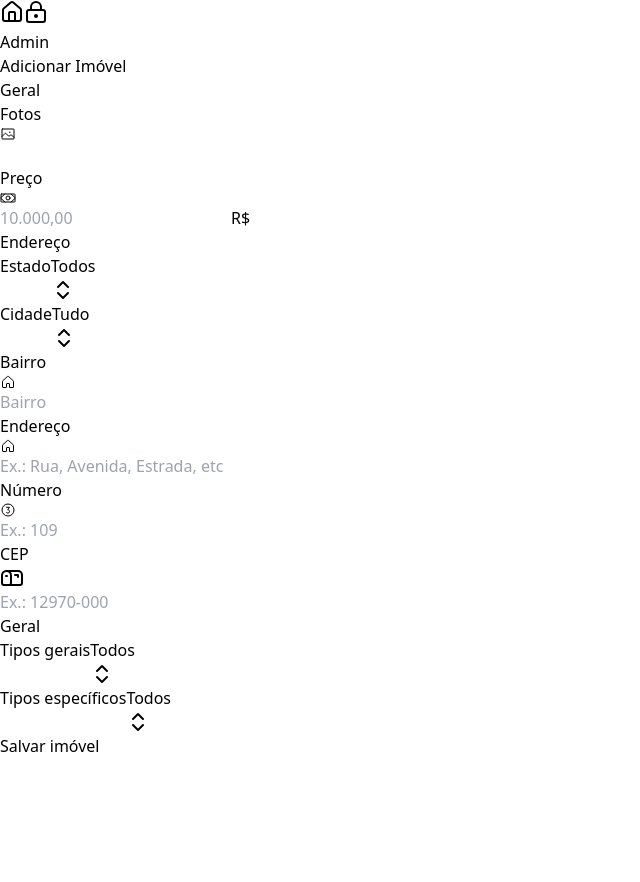
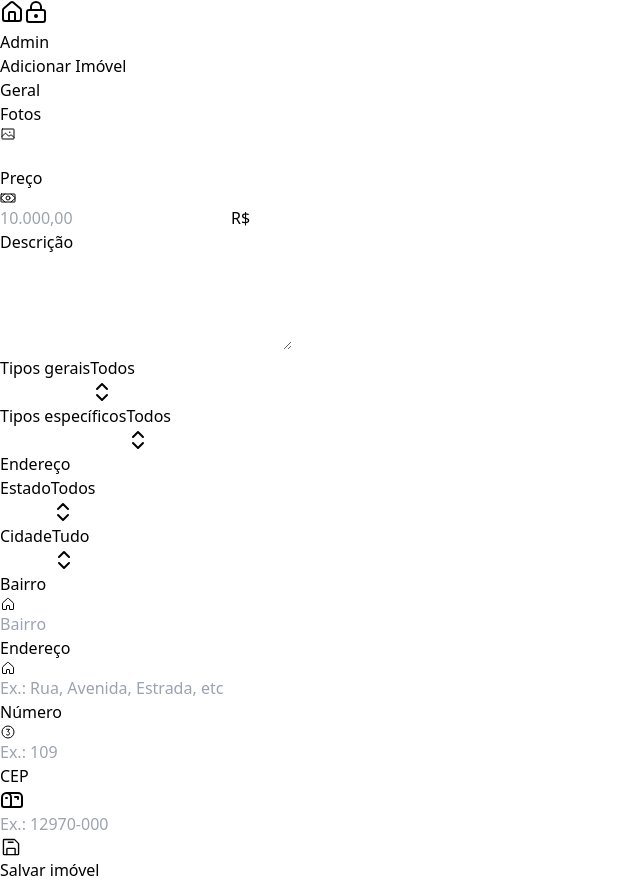
Before and after one commit to Daniel-Savio/imob, a React (Vite) app: page /admin in a window 1280 px wide. Shown: the whole page, without its empty margins (0-640 px from the left). Before the commit the page ends 800 px from the top, so only its background shows below. Built offline with nearby package versions, Linux system fonts and the light colour scheme.

Commit message:
Acrescentando a descrição e resolvendo problema de css

```diff
--- a/src/components/addForm.tsx
+++ b/src/components/addForm.tsx
@@ -9,7 +9,13 @@ import types from "@/assets/types";
 import { StatesCombobox } from "./specific/statesCombobox";
 import { Combobox } from "./ui/combobox";
 import { useState, useEffect } from "react";
-import { Image, Money, House, NumberCircleThree } from "phosphor-react";
+import {
+  Image,
+  Money,
+  House,
+  NumberCircleThree,
+  FloppyDisk,
+} from "phosphor-react";
 import { Mailbox } from "lucide-react";
 
 export default function AddForm() {
@@ -36,6 +42,7 @@ export default function AddForm() {
     cep: z.string().regex(/^\d{5}-\d{3}$/),
     tipo: z.string().nonempty({ message: "Qual o tipo do imóvel?" }),
     geral: z.string().nonempty({ message: "Preencha este campo" }),
+    desc: z.string().nonempty({ message: "Descreva o imóvel" }),
   });
 
   type AddFormInputs = z.infer<typeof addSchema>;
@@ -71,12 +78,13 @@ export default function AddForm() {
       <form
         action="submit"
         onSubmit={handleSubmit(onSubmit)}
-        className="gap-2 flex flex-col md:flex-row md:gap-10 "
+        className="items-center text-center md:text-left"
       >
-        <fieldset className="border-t-2 border-violet-500  p-2">
-          <legend className="border-solid p-2 text-xl font-bold">Geral</legend>
-
-          <div className="flex flex-col gap-1">
+        <div className="gap-2 flex flex-col items-center md:items-start md:flex-row md:gap-10 ">
+          <fieldset className="border-t-2 border-violet-500 flex flex-col gap-2 items-center md:items-start">
+            <legend className="border-solid p-2 text-xl font-bold">
+              Geral
+            </legend>
             <section className="">
               <label htmlFor="" className="font-bold">
                 Fotos
@@ -86,7 +94,7 @@ export default function AddForm() {
                 <input
                   type="text"
                   placeholder=""
-                  className="outline-none border-solid bg-transparent text-zinc-600 placeholder-zinc-500 w-40"
+                  className="outline-none border-solid bg-transparent text-zinc-600 placeholder-zinc-500 w-56"
                   {...register("imagem")}
                 />
               </div>
@@ -97,7 +105,6 @@ export default function AddForm() {
                 </span>
               )}
             </section>
-
             <section>
               <label htmlFor="" className="font-bold">
                 Preço
@@ -118,10 +125,47 @@ export default function AddForm() {
                 </span>
               )}
             </section>
+
+            <section>
+              <label htmlFor="" className="font-bold">
+                Descrição
+              </label>
+              <div className="border rounded p-2 flex gap-2 items-center w-fit bg-zinc-50">
+                <textarea cols={30} rows={4} {...register("desc")} />
+              </div>
+
+              {errors.desc && (
+                <span className="text-red-500 text-sm">
+                  {errors.desc.message}
+                </span>
+              )}
+            </section>
+
+            <div className="flex flex-col gap-1">
+              <label htmlFor="" className="font-bold">
+                Tipos gerais
+              </label>
+              <Combobox
+                placeholderValue="Todos"
+                list={types.general}
+                getValue={setGeneralFilter}
+                value={generalFilter}
+              />
+            </div>
+            <div className="flex flex-col gap-1">
+              <label htmlFor="" className="font-bold">
+                Tipos específicos
+              </label>
+              <Combobox
+                placeholderValue="Todos"
+                list={types.types}
+                getValue={setTypeFilter}
+                value={typeFilter}
+              />
             </div>
           </fieldset>
 
-        <fieldset className="border-t-2 border-violet-500 flex flex-col gap-3 p-2">
+          <fieldset className="border-t-2 border-violet-500 flex flex-col gap-2 p-2 items-center md:items-start">
             <legend className="border-solid p-2 text-xl font-bold">
               Endereço
             </legend>
@@ -169,7 +213,7 @@ export default function AddForm() {
                 <input
                   type="text"
                   placeholder="Bairro"
-                className="outline-none border-solid bg-transparent text-zinc-600 placeholder-zinc-500 w-40"
+                  className="outline-none border-solid bg-transparent text-zinc-600 placeholder-zinc-500 w-56"
                   {...register("bairro")}
                 />
               </div>
@@ -190,7 +234,7 @@ export default function AddForm() {
                 <input
                   type="text"
                   placeholder="Ex.: Rua, Avenida, Estrada, etc"
-                className="outline-none border-solid bg-transparent text-zinc-600 placeholder-zinc-500 w-40"
+                  className="outline-none border-solid bg-transparent text-zinc-600 placeholder-zinc-500 w-56"
                   {...register("logradouro")}
                 />
               </div>
@@ -211,7 +255,7 @@ export default function AddForm() {
                 <input
                   type="number"
                   placeholder="Ex.: 109"
-                className="outline-none border-solid bg-transparent text-zinc-600 placeholder-zinc-500 w-40"
+                  className="outline-none border-solid bg-transparent text-zinc-600 placeholder-zinc-500 w-56"
                   maxLength={5}
                   {...register("numero")}
                 />
@@ -233,48 +277,26 @@ export default function AddForm() {
                 <input
                   type="string"
                   placeholder="Ex.: 12970-000"
-                className="outline-none border-solid bg-transparent text-zinc-600 placeholder-zinc-500 w-40"
+                  className="outline-none border-solid bg-transparent text-zinc-600 placeholder-zinc-500 w-56"
                   maxLength={9}
                   {...register("cep")}
                 />
               </div>
 
               {errors.cep && (
-              <span className="text-red-500 text-sm">{errors.cep.message}</span>
+                <span className="text-red-500 text-sm">
+                  {errors.cep.message}
+                </span>
               )}
             </section>
           </fieldset>
-
-        <fieldset className="border-t-2 border-violet-500  p-2">
-          <legend className="border-solid p-2 text-xl font-bold">Geral</legend>
-          <div className="flex flex-col gap-1">
-            <label htmlFor="" className="font-bold">
-              Tipos gerais
-            </label>
-            <Combobox
-              placeholderValue="Todos"
-              list={types.general}
-              getValue={setGeneralFilter}
-              value={generalFilter}
-            />
         </div>
-          <div className="flex flex-col gap-1">
-            <label htmlFor="" className="font-bold">
-              Tipos específicos
-            </label>
-            <Combobox
-              placeholderValue="Todos"
-              list={types.types}
-              getValue={setTypeFilter}
-              value={typeFilter}
-            />
-          </div>
-        </fieldset>
 
         <button
-          className="p-2 rounded-sm mt-4 bg-violet-500 max-h-fit m-auto font-semibold text-zinc-50"
+          className="p-2 rounded-sm flex mt-4 mx-auto bg-violet-500 max-h-fit font-semibold text-zinc-50"
           type="submit"
         >
+          <FloppyDisk size={22} />
           Salvar imóvel
         </button>
       </form>
--- a/src/components/specific/statesCombobox.tsx
+++ b/src/components/specific/statesCombobox.tsx
@@ -48,7 +48,7 @@ export function StatesCombobox({
           variant="outline"
           role="combobox"
           aria-expanded={open}
-          className="w-[200px] justify-between"
+          className="w-56 justify-between"
         >
           {selectedValue ? selectedValue : placeholderValue}
 
--- a/src/components/ui/combobox.tsx
+++ b/src/components/ui/combobox.tsx
@@ -47,7 +47,7 @@ export function Combobox({
           variant="outline"
           role="combobox"
           aria-expanded={open}
-          className="w-[200px] justify-between"
+          className="w-56 justify-between"
         >
           {selectedValue
             ? list.find((list) => list === selectedValue)
```
Lines whose indentation alone changed are shown as unchanged.
